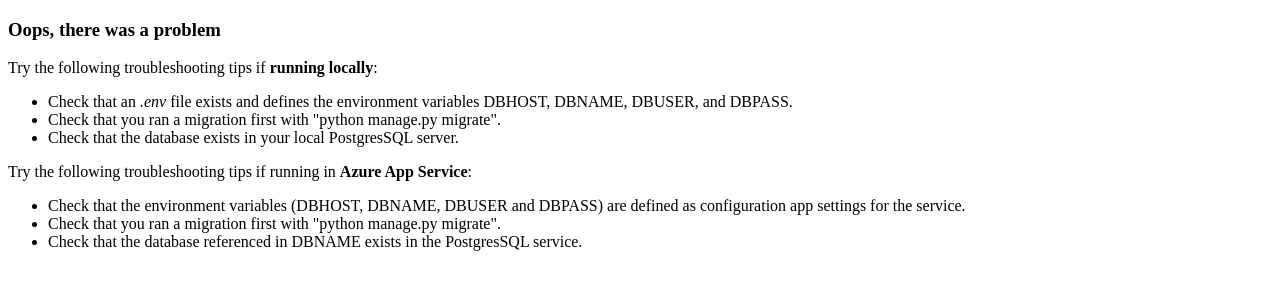
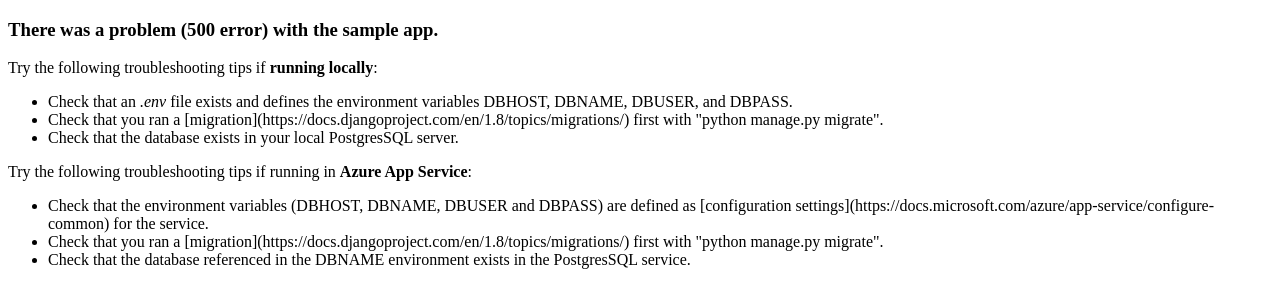
Before and after one commit to Azure-Samples/msdocs-django-postgresql-sample-app, a Django app: template restaurant_review/templates/500.html in a window 1280 px wide. Shown: the top 308 px of the page. Run offline with Django 4.2, Linux system fonts and the light colour scheme; the template is opened without the code that fills it, so the values that code supplies are empty.

Commit message:
Unify titles, fix 500 html template.

```diff
--- a/restaurant_review/templates/500.html
+++ b/restaurant_review/templates/500.html
@@ -1,25 +1,28 @@
 <!doctype html>
 <head>
-    <title>Hello Azure - Python Quickstart</title>
+    <title>Hello Azure - Python Django and PostgreSQL Tutorial</title>
 </head>
 <html>
     <body>
         <main class="container">
-            <h3>Oops, there was a problem</h3>
+            <h3>There was a problem (500 error) with the sample app.</h3>
             <div>Try the following troubleshooting tips if <strong>running locally</strong>:
               <ul>
                 <li>Check that an <em>.env</em> file exists and defines the environment variables DBHOST, DBNAME, DBUSER, and DBPASS.
                 </li>
-                <li>Check that you ran a migration first with "python manage.py migrate".</li>
+                <li>Check that you ran a [migration](https://docs.djangoproject.com/en/1.8/topics/migrations/) first with "python manage.py migrate".</li>
                 <li>Check that the database exists in your local PostgresSQL server.</li>
               </ul>
             </div>
             <div>Try the following troubleshooting tips if running in <strong>Azure App Service</strong>:
               <ul>
-                <li>Check that the environment variables (DBHOST, DBNAME, DBUSER and DBPASS) are defined as configuration app settings for the service.
+                <li>Check that the environment variables (DBHOST, DBNAME, DBUSER and DBPASS) are defined as [configuration settings](https://docs.microsoft.com/azure/app-service/configure-common)
+                  for the service.
                 </li>
-                <li>Check that you ran a migration first with "python manage.py migrate".</li>
-                <li>Check that the database referenced in DBNAME exists in the PostgresSQL service.</li>
+                <li>Check that you ran a [migration](https://docs.djangoproject.com/en/1.8/topics/migrations/) first with "python manage.py migrate".
+                </li>
+                <li>Check that the database referenced in the DBNAME environment exists in the PostgresSQL service.
+                </li>
               </ul>
             </div>
         </main>
--- a/restaurant_review/templates/restaurant_review/create_restaurant.html
+++ b/restaurant_review/templates/restaurant_review/create_restaurant.html
@@ -1,7 +1,7 @@
 {% load static %}
 <!doctype html>
 <head>
-    <title>Hello Azure - Python Quickstart</title>
+    <title>Hello Azure - Python Django and PostgreSQL Tutorial</title>
     <link rel="stylesheet" href="{% static 'bootstrap/css/bootstrap.min.css' %}">
 
     <style>
--- a/restaurant_review/templates/restaurant_review/details.html
+++ b/restaurant_review/templates/restaurant_review/details.html
@@ -3,7 +3,7 @@
 
 <!doctype html>
 <head>
-    <title>Hello Azure - Python Quickstart</title>
+    <title>Hello Azure - Python Django and PostgreSQL Tutorial</title>
     <link rel="stylesheet" href="{% static 'bootstrap/css/bootstrap.min.css' %}">
 
     <style>
--- a/restaurant_review/templates/restaurant_review/index.html
+++ b/restaurant_review/templates/restaurant_review/index.html
@@ -3,7 +3,7 @@
 
 <!doctype html>
 <head>
-    <title>Hello Azure - Python Quickstart</title>
+    <title>Hello Azure - Python Django and PostgreSQL Tutorial</title>
     <link rel="stylesheet" href="{% static 'bootstrap/css/bootstrap.min.css' %}">
     <link rel="stylesheet" href="{% static 'fontawesome/css/all.min.css' %}">
 
```
